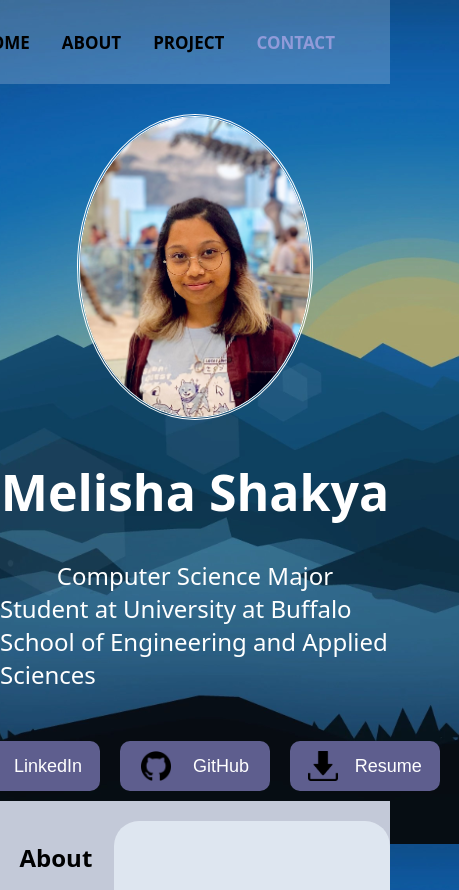
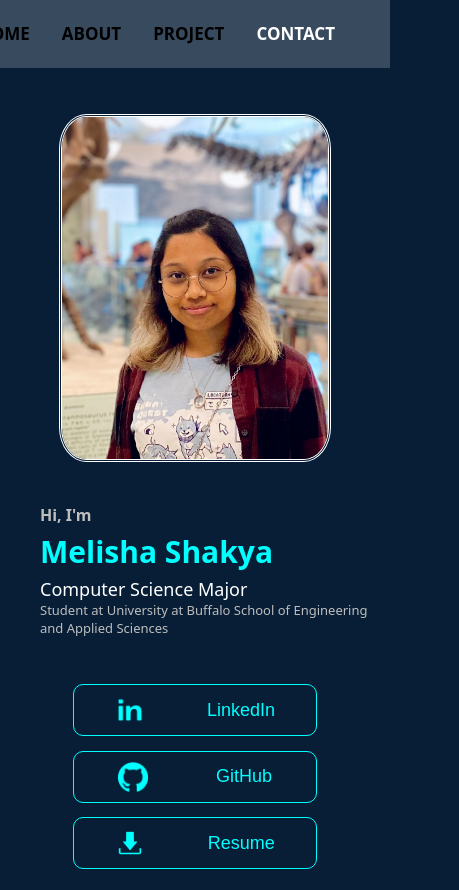
Before and after one commit to melishas19/melishas19.github.io, a plain HTML site: page index.html in a window 390 px wide. Shown: the top 890 px of the page, 459 px wide, since content can reach past the window. Drawn offline with Linux system fonts and the light colour scheme.

Commit message:
new edits and contents added along with responsiveness

```diff
--- a/index.css
+++ b/index.css
@@ -1,7 +1,11 @@
+*, ::before, ::after {
+    box-sizing: inherit;
+}
+
 .body {
-    background-color: rgb(136, 130, 130);
-    overflow-y: scroll;
-    background-image: url('timeline1.jpg');
+    background-color: rgb(7 30 54);
+    overflow-y: overlay;
+    /*background-image: url('timeline1.jpg');*/
     background-attachment: fixed;
     background-repeat: no-repeat;
     background-position: center;
@@ -13,12 +17,11 @@
 
 /* width */
 .body::-webkit-scrollbar {
-    width: 10px;
+    width: 5px;
   }
 
   /* Track */
   .body::-webkit-scrollbar-track {
-    box-shadow: inset 0 0 5px rgb(77, 85, 119);
     border-radius: 10px;
   }
 
@@ -42,9 +45,10 @@
 }
 
 .profile_pic{
-    height: 300px;
-    width: 230px;
-    border-radius: 50%;
+    height: 70%;
+    width: 80%;
+    max-width: 400px;
+    border-radius: 10%;
     margin: 30px;
     margin-bottom: 0;
     border: white double;
@@ -52,30 +56,44 @@
 
 .myname{
     margin: 40px;
-    margin-top: 0;
-    width: 100%;
+    width: 90%;
     display: flex;
     flex-direction: column;
-    align-items: center;
     justify-content: center;
-    color: white;
+    color: rgb(190, 190, 190);
     font-family:system-ui, -apple-system, BlinkMacSystemFont, 'Segoe UI', Roboto, Oxygen, Ubuntu, Cantarell, 'Open Sans', 'Helvetica Neue', sans-serif;
 }
 
 .myname p {
+    margin: 0;
+}
+
+.university{
+    font-size: large;
+}
+
+.major {
     font-size: x-large;
+    color:white;
+    margin-bottom: 5px;
+}
+
+.myname h4 {
     margin: 0;
 }
 
 .myname h1 {
     font-size: 50px;
+    margin: 5px 0;
+    color: cyan;
 }
 
 .paragraph {
     width: 100%;
-    background-color: rgb(195, 201, 216);
+    background-color: rgb(7 30 54);
     padding-bottom: 6vh;
 }
+
 
 
 
@@ -91,7 +109,7 @@
     padding-right: 10%;
     position: sticky;
     top:0;
-    height: 10vh;
+    height: 8vh;
     font-family:system-ui, -apple-system, BlinkMacSystemFont, 'Segoe UI', Roboto, Oxygen, Ubuntu, Cantarell, 'Open Sans', 'Helvetica Neue', sans-serif;
 }
 
@@ -115,12 +133,12 @@
 }
 
 .topnav a:hover::before {
-    content: ">>";
+    content: "</>";
     opacity: 5;
 }
 
 .topnav a.active {
-    color: rgb(94 38 38);
+    color: rgb(38, 94, 80);
 }
 
 
@@ -164,15 +182,20 @@
 
 .middle_content {
     display: flex;
-    flex-direction: column;
+    flex-direction: row;
     justify-content:center;
     align-items: center;
+    height: 90vh;
 }
 
 .middle_contact_content {
     display: flex;
-    flex-direction: row;
+    flex-direction: column;
     justify-content: space-around;
+}
+
+.middle_contact_content span{
+    color:white;
 }
 
 .button_content {
@@ -189,8 +212,9 @@
     padding: 10px;
     border-radius: 10px;
     width: 150px;
-    background-color: #5e5e8e;
-    color: white;
+    background-color: rgb(7 30 54);
+    border: cyan solid 1px;
+    color: cyan;
     font-size: large;
     display: flex;
     flex-direction: row;
@@ -211,7 +235,12 @@
     flex-direction: row;
     justify-content: center;
     padding-top: 5%;
+
+    opacity: 0;
 }
+
+
+
 
 .nav_opt_reverse{
     flex-direction: row-reverse;
@@ -222,6 +251,7 @@
     font-family:system-ui, -apple-system, BlinkMacSystemFont, 'Segoe UI', Roboto, Oxygen, Ubuntu, Cantarell, 'Open Sans', 'Helvetica Neue', sans-serif;
     margin-right: 5vw;
     margin-left: 5vw;
+    color: cyan;
 }
 
 .right_side{
@@ -230,17 +260,17 @@
     padding: 50px;
     font-family: 'Gill Sans', 'Gill Sans MT', Calibri, 'Trebuchet MS', sans-serif;
     font-size: large;
-    color:rgb(77, 70, 70);
-    background-color: rgba(240, 248, 255, 0.612);
+    color:rgb(158, 158, 158);
+    background-color: rgba(7,30,54, 0.612);
     border-radius: 25px;
-
+    border: cyan solid 1px;
 }
 
 .project_title{
-    color:black;
+    color:cyan;
     font-weight: 550;
 }
-
+/*
 @keyframes right_to_left{
     from {
         margin-left: 20%;
@@ -258,3 +288,86 @@
         margin-right:0;
     }
 }
+*/
+
+/* --------media screen ----------------*/
+
+@media only screen and (max-width: 940px) {
+     .middle_content{
+        flex-direction: column;
+     }
+     .profile_pic {
+        width: auto;
+        height: 90%;
+     }
+     .profile_pic_div {
+        height: 50%;
+        margin-top: 9vh;
+     }
+
+     .paragraph{
+        margin-top: 9vh;
+     }
+  }
+
+@media only screen and (max-width: 660px) {
+    .button_content{
+        flex-direction: column;
+        align-items: center;
+        justify-content: space-around;
+        height: 200px;
+    }
+
+    .links{
+        display: flex;
+        flex-direction: column;
+        justify-content: center;
+        align-items: center;
+        width: 100%;
+    }
+    .button{
+        width: 60%;
+    }
+    .nav_opt{
+        flex-direction: column;
+        align-items: center;
+    }
+    .right_side ul{
+        padding: 10px;
+    }
+    .right_side{
+        padding: 15px;
+        width: 70vw;
+    }
+}
+
+@media only screen and (max-width: 440px ) {
+    .myname h1{
+        font-size: 30px;
+    }
+    .major{
+        font-size: large;
+    }
+
+    .university{
+        font-size:small;
+    }
+}
+
+@media only screen and (max-height: 820px) and (max-width: 660px) {
+    .profile_pic_div{
+        margin-top: 25vh;
+    }
+    .paragraph{
+        margin-top: 25vh;
+    }
+}
+
+@media only screen and (max-height: 620px) and (max-width: 660px) {
+    .profile_pic_div{
+        margin-top: 35vh;
+    }
+    .paragraph{
+        margin-top: 35vh;
+    }
+}
--- a/index.html
+++ b/index.html
@@ -1,123 +1,158 @@
 <!DOCTYPE html>
 <html lang="en">
-
-
   <head>
-        <meta charset="UTF-8">
-        <meta name="viewport" content="width=device-width, initial-scale=1.0">
-        <meta http-equiv="X-UA-Compatible" content="ie-edge">
-        <title> Melisha Website</title>
-        <link rel="stylesheet" href="index.css">
-
+    <meta charset="UTF-8" />
+    <meta name="viewport" content="width=device-width, initial-scale=1.0" />
+    <meta http-equiv="X-UA-Compatible" content="ie-edge" />
+    <title>Melisha Website</title>
+    <link rel="stylesheet" href="index.css" />
   </head>
 
-
-    <body class="body" >
+  <body class="body">
     <div class="content">
-
-        <div class="topnav" id="topnav">
-
-
+      <header class="topnav" id="topnav">
         <a id="home_active" href="#home"><span> HOME </span></a>
         <a id="about_active" href="#about"><span> ABOUT </span></a>
         <a id="project_active" href="#project"><span> PROJECT </span></a>
         <a id="contact_active" href="#contact"><span> CONTACT </span></a>
+      </header>
 
-
-        </div>
-
-        <div id="home" class="middle_content">
-        <div><img src="prof.jpg" alt="profile pic" class="profile_pic"></div>
-        <div class="myname">
+      <section id="home" class="middle_content">
+        <div class="profile_pic_div"><img src="prof.jpg" alt="profile pic" class="profile_pic" /></div>
+        <div><div class="myname">
+            <h4>Hi, I'm</h4>
           <h1>Melisha Shakya</h1>
-            <p>Computer Science Major</p>
-            <p>Student at University at Buffalo School of Engineering and Applied Sciences</p>
-
+          <p class="major">Computer Science Major</p>
+          <p class="university">
+            Student at University at Buffalo School of Engineering and Applied
+            Sciences
+          </p>
         </div>
         <div class="button_content">
-            <a href="https://www.linkedin.com/in/melisha-shakya/" target="_blank" class="links"><button class="button"><img src="linkedin.jpg" alt="linkedin" class="icons">LinkedIn</button></a>
-            <a href="https://github.com/melishas19" target="_blank" class="links"><button class="button"><img src="github.jpg" alt="github" class="icons">GitHub</button></a>
-            <a href="resume.pdf" target="_blank" class="links"><button class="button"><img src="download.jpg" alt="download resume" class="icons">Resume</button></a>
+          <a
+            href="https://www.linkedin.com/in/melisha-shakya/"
+            target="_blank"
+            class="links"
+            ><button class="button">
+              <img src="linkedin.png" alt="linkedin" class="icons" />LinkedIn
+            </button></a
+          >
+          <a href="https://github.com/melishas19" target="_blank" class="links"
+            ><button class="button">
+              <img src="github.png" alt="github" class="icons" />GitHub
+            </button></a
+          >
+          <a href="resume.pdf" target="_blank" class="links"
+            ><button class="button">
+              <img
+                src="download.png"
+                alt="download resume"
+                class="icons"
+              />Resume
+            </button></a
+          >
         </div>
         </div>
+    </section>
 
-        <div class="paragraph">
+      <section class="paragraph">
         <div id="about" class="nav_opt">
           <div class="left_side"><h2>About</h2></div>
           <div class="right_side" id="about_slide">
-                    <p>I am currently a senior at University at Buffalo pursuing bachelor's degree in Computer Science and I am expected to graduate in 2023.
-                        I am passionate about computer software and programming languages.
-                        Programming frontend, backend, software and making websites are few things that I enjoy. I am currently looking
-                        for a job to apply my skills and I would be happy to talk in person about my qualifications, so feel free to shoot me an email or message me in my LinkedIn!</p>
+            <p>
+              I am currently a senior at University at Buffalo pursuing
+              bachelor's degree in Computer Science and I am expected to
+              graduate in 2023. I am passionate about computer software and
+              programming languages. Programming frontend, backend, software and
+              making websites are few things that I enjoy. I am currently
+              looking for a job to apply my skills and I would be happy to talk
+              in person about my qualifications, so feel free to shoot me an
+              email or message me in my LinkedIn!
+            </p>
           </div>
         </div>
         <div id="project" class="nav_opt nav_opt_reverse">
           <div class="left_side"><h2>Projects</h2></div>
           <div class="right_side" id="project_slide">
             <ul>
-                        <li><p class="project_title">Study-Seeker :  </p> <p>| React, CSS, Virtual Studio Code, GitHub</p>
-                            <span>A web application of a student community, which nurtures growth and helps people
-                                succeed, all while aligning academic interests.
-                                It is a user-friendly application for students with features of searching, forming a
-                                group and connecting with other students.
+              <li>
+                <p class="project_title">Study-Seeker :</p>
+                <p>| React, CSS, Virtual Studio Code, GitHub</p>
+                <span
+                  >A web application of a student community, which nurtures
+                  growth and helps people succeed, all while aligning academic
+                  interests. It is a user-friendly application for students with
+                  features of searching, forming a group and connecting with
+                  other students.
                 </span>
               </li>
-                        <li><p class="project_title">Pulsar's Produce Pong : </p> <p>| Flask, Flask-sockets, MongoDB, AJAX, Python, JavaScript, HTML, CSS, Virtual Studio Code, GitHub</p>
-                            <span>A competitive online multiplayer cooking game based on Pong with live interaction with users including
-                                gaming and messaging users. Winners of each round get a assigned ingredient and the match ends when
-                                both sides have enough ingredients to build a dish.
+              <li>
+                <p class="project_title">Pulsar's Produce Pong :</p>
+                <p>
+                  | Flask, Flask-sockets, MongoDB, AJAX, Python, JavaScript,
+                  HTML, CSS, Virtual Studio Code, GitHub
+                </p>
+                <span
+                  >A competitive online multiplayer cooking game based on Pong
+                  with live interaction with users including gaming and
+                  messaging users. Winners of each round get a assigned
+                  ingredient and the match ends when both sides have enough
+                  ingredients to build a dish.
                 </span>
               </li>
-                        <li><p class="project_title">Conway's Game Of Life: </p>
+              <li>
+                <p class="project_title">Conway's Game Of Life:</p>
                 <p>| C, VMware</p>
-                            <span>Implemented a simplified version of John Horton Conway’s Game of Life to
-                                create a small project.
-                                It uses multidimensional arrays and introduce the concept of modifying a
-                                program’s data model to simplify computation.
+                <span
+                  >Implemented a simplified version of John Horton Conway’s Game
+                  of Life to create a small project. It uses multidimensional
+                  arrays and introduce the concept of modifying a program’s data
+                  model to simplify computation.
                 </span>
               </li>
               <li><p class="project_title">Carpool Bull</p></li>
-                            <p>| Figma </p>
+              <p>| Figma</p>
               <span>
-                                A UX/UI design of a cross platform application for Univeristy students without cars, that enables them to request and accept rides to local stores.
+                A UX/UI design of a cross platform application for Univeristy
+                students without cars, that enables them to request and accept
+                rides to local stores.
               </span>
-                        <li><p class="project_title">Calculator</p> | Scala, IntelliJ, Object Oriented
+              <li>
+                <p class="project_title">Calculator</p>
+                | Scala, IntelliJ, Object Oriented
               </li>
               <li>
-                            <p class="project_title">Rhyming Dictionary </p>| Scala, IntelliJ, Object Oriented
+                <p class="project_title">Rhyming Dictionary</p>
+                | Scala, IntelliJ, Object Oriented
               </li>
               <li>
-                            <p class="project_title">Solitaire </p>| Back-end Java
+                <p class="project_title">Solitaire</p>
+                | Back-end Java
               </li>
               <li>
-                            <p class="project_title">Tic Tac Toe </p>| Back-end Java, AI
+                <p class="project_title">Tic Tac Toe</p>
+                | Back-end Java, AI
               </li>
               <li>
-                            <p class="project_title">Battleship </p>| Java, Object Oriented
+                <p class="project_title">Battleship</p>
+                | Java, Object Oriented
               </li>
             </ul>
-
           </div>
         </div>
-            <div id="contact" class="nav_opt" >
+        <div id="contact" class="nav_opt">
           <div class="left_side"><h2>Contact</h2></div>
           <div class="right_side" id="contact_slide">
             <div class="middle_contact_content">
-                        <p>(518)-961-6867</p><p>shakyamelisha@gmail.com</p>
+                <p> I am looking for new opportunies so feel free to contact me. I usually prefer email or linkedin to communicate. </p>
+              <span>(518)-961-6867</span>
+              <span>shakyamelisha@gmail.com</span>
             </div>
           </div>
         </div>
+    </section>
     </div>
 
-
-        </div>
-
-
-
     <script src="script.js"></script>
-
-
   </body>
-
-
 </html>
--- a/script.js
+++ b/script.js
@@ -2,14 +2,15 @@ window.onscroll = function() {scrolling()};
 
 function scrolling() {
 
+
     if (document.body.scrollTop > 50 || document.documentElement.scrollTop > 50) {
-        document.getElementById("topnav").style.backgroundColor = "rgb(255, 255, 255, .9)";
+        document.getElementById("topnav").style.backgroundColor = "rgb(175, 208, 204, .9)";
         document.getElementById("topnav").style.color = "rgb(0,0,0, .7)";
         tags=document.getElementsByTagName("a")
         for (var i = 0; i<tags.length; i++) {
             tags[i].style.color= "rgb(0,0,0, .7)";
         }
-        document.getElementById("home_active").style.color = "rgb(145 155 217)";
+        document.getElementById("home_active").style.color = "rgb(255, 255, 255)";
         /*document.getElementById("topnav").style.top = "0";
         document.getElementById("topnav").style.position = "sticky";*/
     }
@@ -25,42 +26,46 @@ function scrolling() {
         for (var i = 0; i<tags.length; i++) {
             tags[i].style.color= "rgb(94 38 38)";
         }
-        document.getElementById("home_active").style.color = "rgb(0,0,0)";
+        document.getElementById("home_active").style.color = "rgb(16,202,219)";
         /*document.getElementById("topnav").style.top = "-50px";
         document.getElementById("topnav").style.position = "unset";*/
     }
 
-    if (document.body.scrollTop > 200 || document.documentElement.scrollTop > 200) {
-        document.getElementById("about_slide").style.animation = "right_to_left 5s ease";
+    if (document.body.scrollTop > 150 || document.documentElement.scrollTop > 150) {
+        document.getElementById("about").style.opacity="1";
+        document.getElementById("about").style.transition="1s all ease-in-out"
     }
-    if (document.body.scrollTop > 400 || document.documentElement.scrollTop > 400) {
-        document.getElementById("project_slide").style.animation = "left_to_right 5s ease";
+    if (document.body.scrollTop > 400 || document.documentElement.scrollTop > 500) {
+        document.getElementById("project").style.opacity="1";
+        document.getElementById("project").style.transition="1s all ease-in-out"
     }
-    if (document.body.scrollTop > 1000 || document.documentElement.scrollTop > 1000) {
-        document.getElementById("contact_slide").style.animation = "right_to_left 5s ease";
+    /*if (document.body.scrollTop > 1000 || document.documentElement.scrollTop > 1000) {
+        document.getElementById("contact").style.opacity="1";
+        document.getElementById("contact").style.transition="1s all ease-in-out"
+    }*/
+    if ((document.body.offsetHeight - document.documentElement.scrollTop)<= (window.innerHeight+6)) {
+        document.getElementById("contact").style.opacity="1";
+        document.getElementById("contact").style.transition="1s all ease-in-out"
     }
-
     if (document.body.scrollTop > 300 || document.documentElement.scrollTop > 300) {
         document.getElementById("home_active").style.color = "rgb(0,0,0)";
-        document.getElementById("about_active").style.color = "rgb(145 155 217)";
+        document.getElementById("about_active").style.color = "rgb(255, 255, 255)";
         document.getElementById("project_active").style.color = "rgb(0,0,0)";
         document.getElementById("contact_active").style.color = "rgb(0,0,0)";
     }
     if (document.body.scrollTop > 800 || document.documentElement.scrollTop > 800) {
         document.getElementById("home_active").style.color = "rgb(0,0,0)";
         document.getElementById("about_active").style.color = "rgb(0,0,0)";
-        document.getElementById("project_active").style.color = "rgb(145 155 217)";
+        document.getElementById("project_active").style.color = "rgb(255, 255, 255)";
         document.getElementById("contact_active").style.color = "rgb(0,0,0)";
 
 
 
     }
-    if ((window.innerHeight + window.scrollY) >= document.body.offsetHeight) {
+    if((document.body.offsetHeight - document.documentElement.scrollTop)<= (window.innerHeight+4)){
         document.getElementById("home_active").style.color = "rgb(0,0,0)";
         document.getElementById("about_active").style.color = "rgb(0,0,0)";
         document.getElementById("project_active").style.color = "rgb(0,0,0)";
-        document.getElementById("contact_active").style.color = "rgb(145 155 217)";
-
-
+        document.getElementById("contact_active").style.color = "rgb(255, 255, 255)";
     }
 }
```
Also changed, not shown: download.jpg (deleted), download.png (added), file.jpg (deleted), github.jpg (deleted), github.png (added), linkedin.jpg (deleted), linkedin.png (added). Lines whose indentation alone changed are shown as unchanged.
